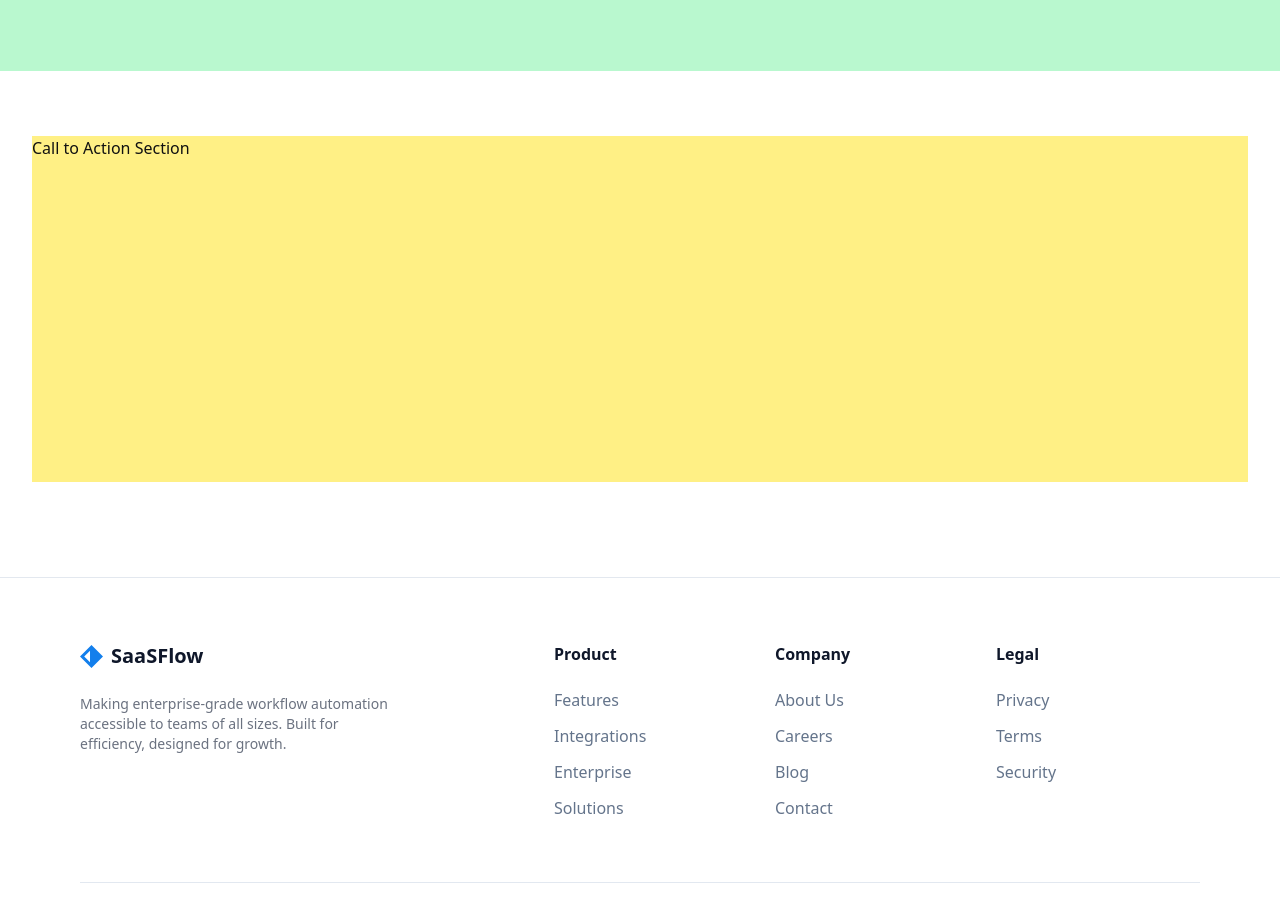
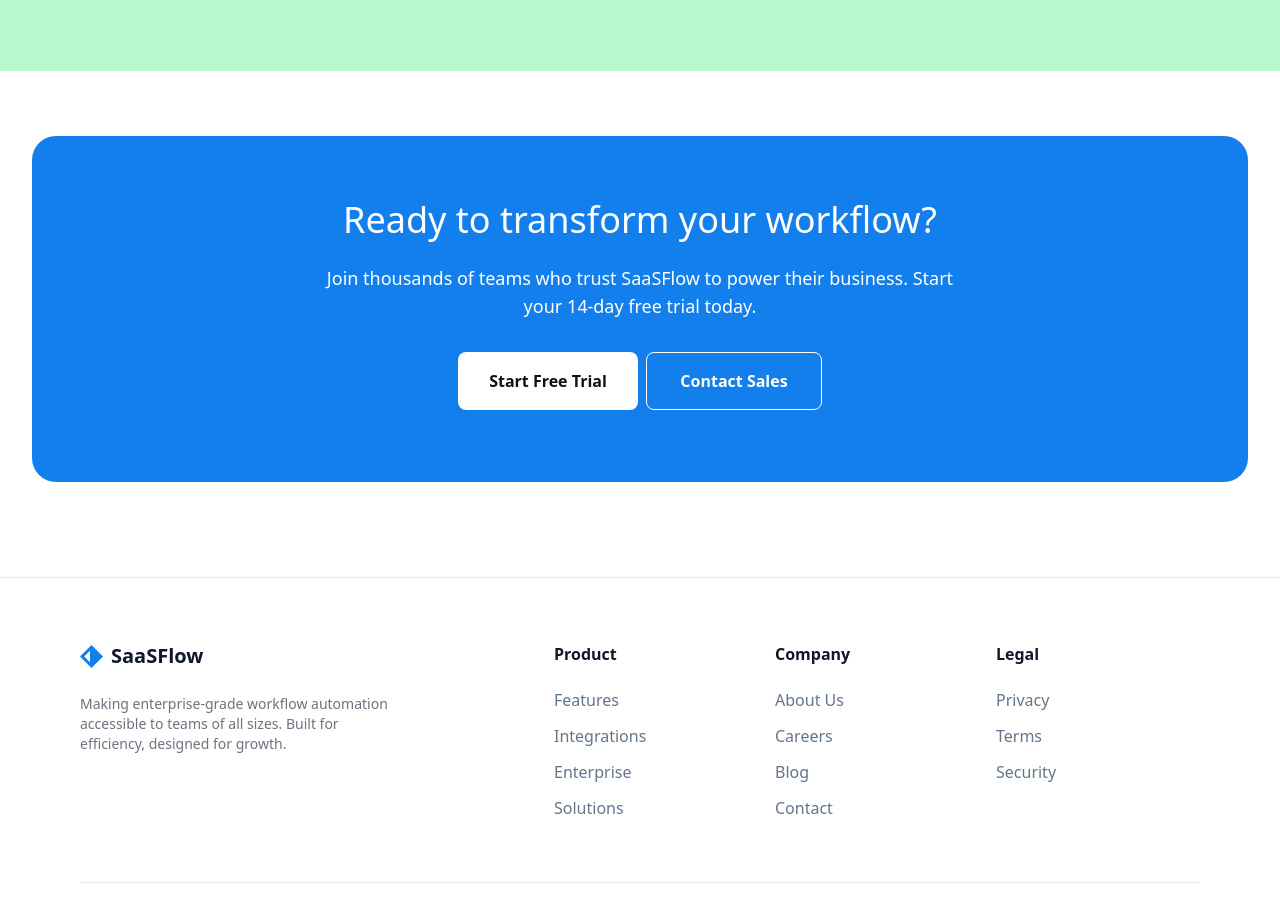
Before and after one commit to pan6603/my-company-site, a Next.js app: page / in a window 1280 px wide. Shown: the part 2060-2975 px from the top of the page. Built offline with nearby package versions, Linux system fonts and the light colour scheme.

Commit message:
CTA Section UI 구현

```diff
--- a/components/sections/CTA.tsx
+++ b/components/sections/CTA.tsx
@@ -5,8 +5,26 @@
 export default function CTA() {
     return (
         <>
-            <div className="w-full max-w-[1216px] h-[346px] bg-yellow-200 mt-[65px] m-auto">
-                Call to Action Section
+            <div className="w-full max-w-[1216px] h-[346px] bg-[#137FEC] rounded-3xl mt-[65px] m-auto flex justify-center items-center">
+                <div className="w-full max-w-[672px] h-[218px] flex flex-col justify-between items-center">
+                    <div className="w-full max-w-[672px] h-[40px] text-[#FFFFFF] text-4xl flex justify-center items-center">
+                        Ready to transform your workflow?
+                    </div>
+
+                    <div className="w-full max-w-[672px] h-[56px] text-center text-[#FFFFFF] text-lg">
+                        Join thousands of teams who trust SaaSFlow to power their business. Start <br />
+                        your 14-day free trial today.
+                    </div>
+
+                    <div className="w-full max-w-[672px] h-[74px] flex justify-center items-center gap-2">
+                        <button className="w-full max-w-[180px] h-[58px] bg-[#FFFFFF] text-[##137FEC] font-bold text-base rounded-lg cursor-pointer">
+                            Start Free Trial
+                        </button>
+                        <button className="w-full max-w-[176px] h-[58px] bg-[#137FEC] text-[#FFFFFF] border border-white font-bold text-base rounded-lg cursor-pointer">
+                            Contact Sales
+                        </button>
+                    </div>
+                </div>
             </div>
         </>
     )
```
